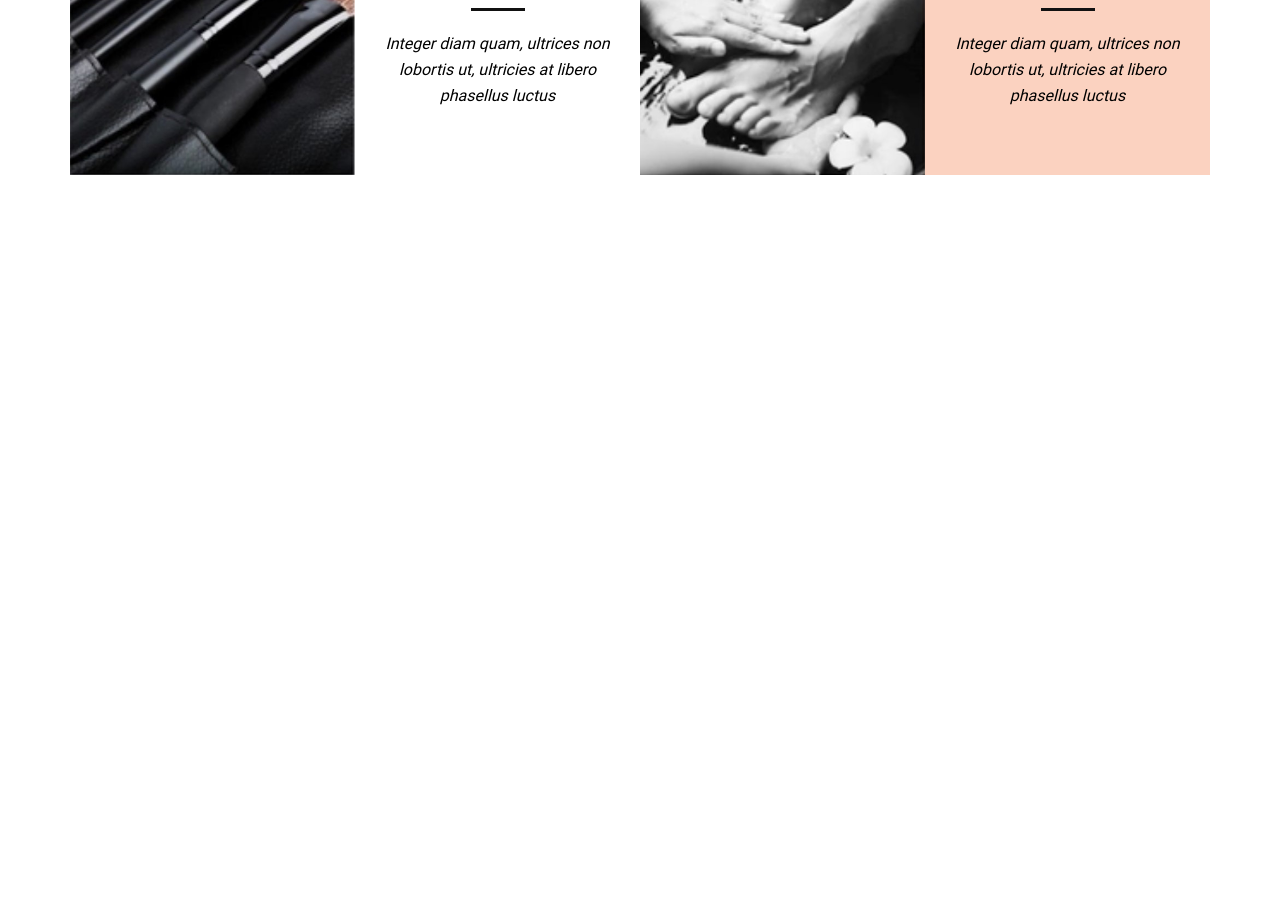
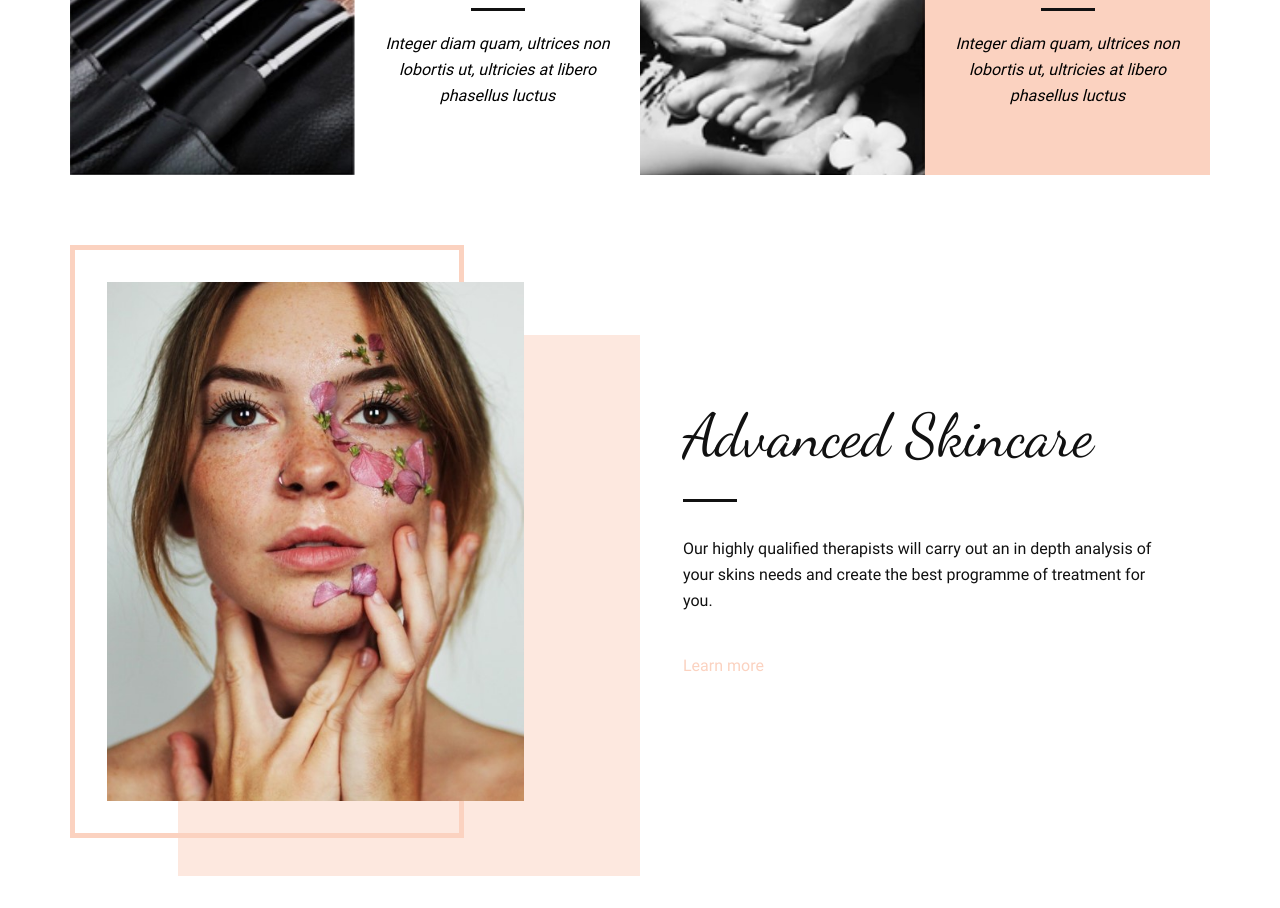
Before and after one commit to JovanicaK/BeautySalon, a website: page index.html in a window 1280 px wide. Shown: the part 1059-1967 px from the top of the page. Before the commit the page ends 1234 px from the top, so only its background shows below. Drawn offline with nearby package versions, Linux system fonts and the light colour scheme; files that its build step writes are made by us from their sources; files whose address does not match are found by name.

Commit message:
Added skincare section with responsive, and changed breakpoint mixin and nav in header

```diff
--- a/index.html
+++ b/index.html
@@ -75,9 +75,9 @@
                 </a>
             </div>
         </section>
-        <section class="section__cards">
+        <section class="section-cards">
             <div class="wrapper">
-                <div class="section__cards-container">
+                <div class="section-cards__container">
                     <div class="card--iner card card--peach">
                         <h3 class="card__title">
                             A unique place
@@ -129,32 +129,35 @@
                 </div>
             </div>
         </section>
-        <!-- <section class="layer-section">
-            <div class="wrap">
+        <section class="skincare-section">
+            <div class="wrapper">
                 <div class="row">
-                    <div class="container-layer">
-                        <div class="layer-holder">
-                            <div class="layer1"></div>
-                            <div class="layer2"></div>
-                            <div class="layer3">
-                                <img class="layer3-img" src="images/5.jpg" alt="demo pic">
+                    <div class="col">
+                        <div class="skincare-section__layer-container">
+                            <div class="layer-1"></div>
+                            <div class="layer-2"></div>
+                            <div class="layer-3">
+                                <img class="layer-3__img" src="images/5.jpg" alt="demo pic">
                             </div>
                         </div>
                     </div>
-                    <div class="container-layer">
-                        <div class="container-text">
-                            <h2 class="layer-title capitalize">
+                    <div class="col">
+                        <div class="skincare-section__content-container">
+                            <h2 class="skincare-section__title">
                                 Advanced skincare
                             </h2>
-                            <span class="card-line"></span>
-                            <p class="layer-text">
+                            <span class="card__line"></span>
+                            <p class="skincare-section__text small-text">
                                 Our highly qualified therapists will carry out an in depth analysis of your skins needs and create the best programme of treatment for you.
                             </p>
+                            <a class="learn-link" href="javascript:;">
+                                Learn more
+                            </a>
                         </div>
                     </div>
                 </div>
             </div>
-        </section> -->
+        </section>
 
     </main>
 
--- a/src/scss/components/_links.scss
+++ b/src/scss/components/_links.scss
@@ -10,3 +10,20 @@ a {
     text-decoration: none;
     @include text(20px,20px,400);
 }
+
+.learn-link {
+    display: inline-block;
+    text-decoration: none;
+    @include text(16px,29px,400);
+    color: $peach;
+    margin-bottom: 65px;
+    &:hover {
+        color: $rose-bud;
+    }
+    @include mq(tablet) {
+        margin-bottom: 0;
+    }
+    @include mq(phone) {
+        margin-bottom: 0;
+    }
+}
--- a/src/scss/config/_breakpoints.scss
+++ b/src/scss/config/_breakpoints.scss
@@ -2,7 +2,7 @@
 	@if $value == 'phone' {
 		@media only screen and (max-width: 767px) { @content; }
 	} @else if $value == 'tablet' {
-		@media only screen and (max-width: 1200px) { @content; }
+		@media only screen and (min-width: 768px) and (max-width: 1200px) { @content; }
 	} @else if $value == 'desktop' {
 		@media only screen and (min-width: 1201px) { @content; }
 	} @else {
--- a/src/scss/config/_typografy.scss
+++ b/src/scss/config/_typografy.scss
@@ -19,6 +19,17 @@ h1,
     @include mq(phone) {
         font-size: 72px;
         line-height: 82px;
+    }
+}
+
+h2 {
+    @include text(60px,66px,300);
+    font-family: $secondary-font;
+    margin-top: 65px;
+    text-transform: capitalize;
+    @include mq(tablet) {
+        font-size: 36px;
+        line-height: 40px;
     }
 }
 
--- a/src/scss/config/_variables.scss
+++ b/src/scss/config/_variables.scss
@@ -5,6 +5,7 @@ $white: #fff;
 $apricot: #ed9977;
 $peach: #fbd2c0;
 $tacao: #f2b392;
+$rose-bud: #f8b496;
 $white-20: rgba(#fff, 0.2);
 $blue: #01546B;
 $light-blue: #0AC6FC;
--- a/src/scss/layout/_header.scss
+++ b/src/scss/layout/_header.scss
@@ -21,10 +21,14 @@
 .nav {
     display: none;
     position: absolute;
+    z-index: 3;
     top: 0;
     left: 0;
     background-color: $dark;
     @include mq(tablet) {
+        width: 100%;
+    }
+    @include mq(phone) {
         width: 100%;
     }
 }
--- a/src/scss/layout/_section-cards.scss
+++ b/src/scss/layout/_section-cards.scss
@@ -1,10 +1,10 @@
-.section__cards {
+.section-cards {
     margin-top: -140px;
     position: relative;
     z-index: 3;
 }
 
-.section__cards-container {
+.section-cards__container {
     display: flex;
     flex-wrap: wrap;
     @include mq(phone) {
--- /dev/null
+++ b/src/scss/layout/_skincare-section.scss
@@ -0,0 +1,113 @@
+.skincare-section {
+    padding: 70px 0;
+}
+
+.row {
+    display: flex;
+    flex-wrap: wrap;
+    align-items: center;
+    @include mq(phone) {
+        display: block;
+    }
+}
+
+.col {
+    flex: 1 1 50%;
+    max-width: 50%;
+    @include mq(phone) {
+        @include noFlex();
+    }
+}
+
+.skincare-section__layer-container {
+    position: relative;
+}
+
+.layer-1 {
+    height: 593px;
+    width: 394px;
+    position: relative;
+    z-index: 2;
+    top: 0;
+    background-color: transparent;
+    border: 5px solid $peach;
+    @include mq(tablet) {
+        height: 520.4px;
+        width: 280.4px;
+    }
+    @include mq(phone) {
+        height: 487.4px;
+        width: 237.4px;
+    }
+}
+
+.layer-2 {
+    height: 541px;
+    width: 462px;
+    position: absolute;
+    z-index: 1;
+    top: 90px;
+    right: 0;
+    background-color: $peach;
+    opacity: 0.5;
+    @include mq(tablet) {
+        height: 471px;
+        width: 291px;
+        top: 70px;
+    }
+    @include mq(phone) {
+        height: 445px;
+        width: 229px;
+        top: 70px;
+        left: 30%;
+    }
+}
+
+.layer-3 {
+    width: 417px;
+    height: 519px;
+    position: absolute;
+    z-index: 3;
+    top: 37px;
+    left: 37px;
+    @include mq(tablet) {
+        height: 452px;
+        width: 296px;
+        top: 34px;
+        left: 34px;
+    }
+    @include mq(phone) {
+        height: 415px;
+        width: 287px;
+        top: 36px;
+        left: 36px;
+    }
+}
+
+.layer-3__img {
+    position: absolute;
+    top: 0;
+    left: 0;
+    width: 100%;
+    height: 100%;
+    object-fit: cover;
+    object-position: center;
+}
+
+.skincare-section__content-container{
+    padding: 0 51px 0 43px;
+    display: flex;
+    flex-wrap: wrap;
+    flex-direction: column;
+    justify-content: center;
+    color: $dark;
+    @include mq(tablet) {
+        padding: 0 32px 0 27px;
+    }
+}
+
+.skincare-section__text {
+    font-style: normal;
+    margin-top: 34px;
+    margin-bottom: 37px;
+}
--- a/src/scss/style.scss
+++ b/src/scss/style.scss
@@ -18,3 +18,4 @@
 @import 'layout/header';
 @import 'layout/banner';
 @import 'layout/section-cards';
+@import 'layout/skincare-section';
```
Also changed, not shown: assets/index.html (+19 -16 lines), src/scss/layout/_layer-section.scss (deleted, +0 -95 lines), assets/css/style.css.
